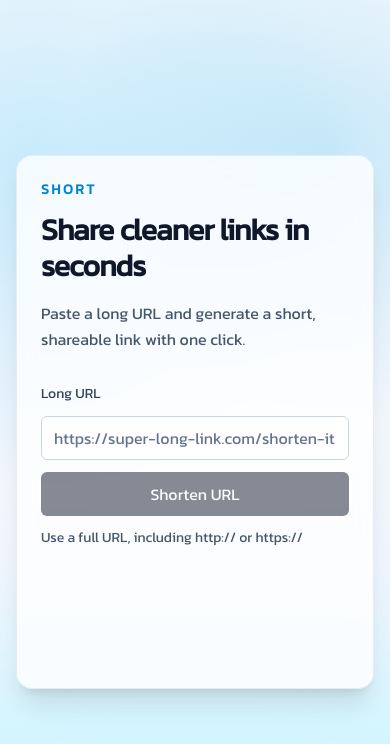
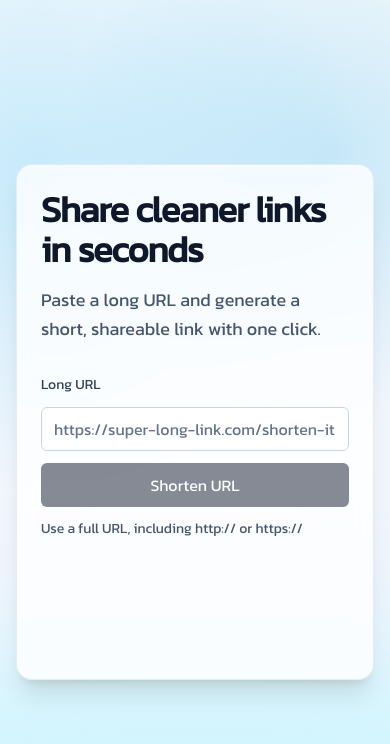
Before and after one commit to mingchuno/short, a Next.js app: page / in a window 390 px wide. Shown: the top 744 px of the page. Built offline with nearby package versions, Linux system fonts and the light colour scheme.

Commit message:
ui: fix typography

```diff
--- a/src/components/short-link.tsx
+++ b/src/components/short-link.tsx
@@ -28,7 +28,7 @@ export function ShortLink({ link }: Props) {
           href={link}
           target="_blank"
           rel="noreferrer"
-          className="break-all text-base font-medium text-sky-700 underline decoration-sky-300 underline-offset-4 hover:text-sky-800"
+          className="break-all text-lg font-medium text-sky-700 underline decoration-sky-300 underline-offset-4 hover:text-sky-800"
         >
           {link}
         </a>
--- a/src/components/shorten-form.tsx
+++ b/src/components/shorten-form.tsx
@@ -95,11 +95,10 @@ export const ShortenForm = () => {
     <form onSubmit={handleSubmit(onSubmit)} className="relative z-10">
       <section className="mx-auto flex min-h-screen w-full max-w-4xl items-center px-4 py-10 sm:px-10">
         <div className="w-full rounded-2xl border border-slate-200/80 bg-white/80 p-6 shadow-xl backdrop-blur md:p-10">
-          <p className="text-sm font-semibold uppercase tracking-[0.18em] text-sky-600">Short</p>
-          <h1 className="mt-3 text-3xl font-semibold tracking-tight text-slate-900 md:text-5xl">
+          <h1 className="text-4xl font-semibold tracking-tight text-slate-900 md:text-6xl">
             Share cleaner links in seconds
           </h1>
-          <p className="mt-4 max-w-2xl text-base leading-relaxed text-slate-600 md:text-lg">
+          <p className="mt-4 max-w-2xl text-lg leading-relaxed text-slate-600">
             Paste a long URL and generate a short, shareable link with one click.
           </p>
 
@@ -126,7 +125,7 @@ export const ShortenForm = () => {
               >
                 {isSubmitting ? (
                   <>
-                    <Loader2 className="mr-2 h-4 w-4 animate-spin" />
+                    <Loader2 className="h-4 w-4 animate-spin" />
                     Shortening...
                   </>
                 ) : (
--- a/src/components/ui/button.tsx
+++ b/src/components/ui/button.tsx
@@ -5,7 +5,7 @@ import { cva, type VariantProps } from 'class-variance-authority'
 import { cn } from '@/lib/utils'
 
 const buttonVariants = cva(
-  'inline-flex items-center justify-center rounded-md text-sm font-medium ring-offset-background transition-colors focus-visible:outline-none focus-visible:ring-2 focus-visible:ring-ring focus-visible:ring-offset-2 disabled:pointer-events-none disabled:opacity-50',
+  'inline-flex items-center justify-center gap-2 rounded-md text-sm font-medium ring-offset-background transition-colors focus-visible:outline-none focus-visible:ring-2 focus-visible:ring-ring focus-visible:ring-offset-2 disabled:pointer-events-none disabled:opacity-50',
   {
     variants: {
       variant: {
```
